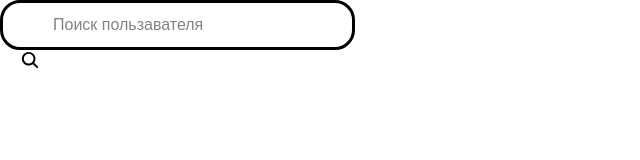
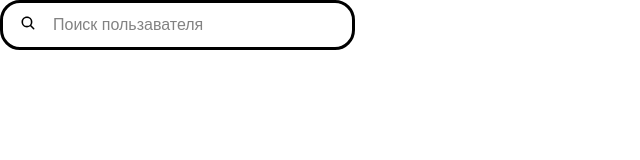
Before and after one commit to albuuums-team/albuuums-frontend, a Next.js app: page / in a window 1280 px wide. Shown: the top 160 px of the page, without its empty margins (0-640 px from the left). Built offline with nearby package versions, Linux system fonts and the light colour scheme.

Commit message:
change input-component

```diff
--- a/src/pages/home-page/ui/home-page.tsx
+++ b/src/pages/home-page/ui/home-page.tsx
@@ -1,13 +1,12 @@
-import IconSearch from '@/shared/ui-kit/icon/ui/icons'
 import Input from '@/shared/ui-kit/input/ui/input'
 import { IoSearch } from 'react-icons/io5'
-import style from '../../../shared/ui-kit/input/ui/input.module.css'
+
 export const HomePage = () => {
 	return (
 		<>
-			<Input placeholder='Поиск пользавателя' />
-			<IconSearch
-				icon={props => <IoSearch className={style['icon']} {...props} />}
+			<Input
+				placeholder='Поиск пользавателя'
+				icon={props => <IoSearch {...props} />}
 			/>
 		</>
 	)
--- a/src/shared/ui-kit/icon/ui/icon.module.css
+++ /dev/null
@@ -1,3 +0,0 @@
-.icon {
-	top: 40px;
-}
--- a/src/shared/ui-kit/icon/ui/icons.tsx
+++ /dev/null
@@ -1,23 +0,0 @@
-import React, { FunctionComponent } from 'react'
-import style from './icon.module.css'
-
-interface IconTypeProps {
-	width: number
-	height: number
-}
-
-type IconType = (props: IconTypeProps) => JSX.Element
-
-interface Props {
-	icon: IconType
-}
-
-const IconSearch: FunctionComponent<Props> = ({ icon }) => {
-	return (
-		<div className={style.icon}>
-			{React.createElement(icon, { width: 20, height: 20 })}
-		</div>
-	)
-}
-
-export default IconSearch
--- a/src/shared/ui-kit/input/ui/input.module.css
+++ b/src/shared/ui-kit/input/ui/input.module.css
@@ -28,7 +28,6 @@
 }
 .icon {
 	position: absolute;
-	width: 20px;
-	height: 20px;
 	left: 20px;
+
 }
--- a/src/shared/ui-kit/input/ui/input.tsx
+++ b/src/shared/ui-kit/input/ui/input.tsx
@@ -1,14 +1,25 @@
-import { FunctionComponent, InputHTMLAttributes } from 'react'
+import React, { FunctionComponent, InputHTMLAttributes } from 'react'
 import style from './input.module.css'
 
 interface Props extends InputHTMLAttributes<HTMLInputElement> {
 	placeholder: string
 }
 
+interface IconTypeProps {
+	width: number
+	height: number
+}
+
+type IconType = (props: IconTypeProps) => JSX.Element
+
+interface Props {
+	icon: IconType
+}
+
 const Input: FunctionComponent<Props> = ({
 	placeholder,
 	children,
-
+	icon,
 	...rest
 }) => {
 	return (
@@ -19,6 +30,9 @@ const Input: FunctionComponent<Props> = ({
 				placeholder={placeholder}
 				{...rest}
 			/>
+			<div className={style.icon}>
+				{React.createElement(icon, { width: 20, height: 20 })}
+			</div>
 		</div>
 	)
 }
```
